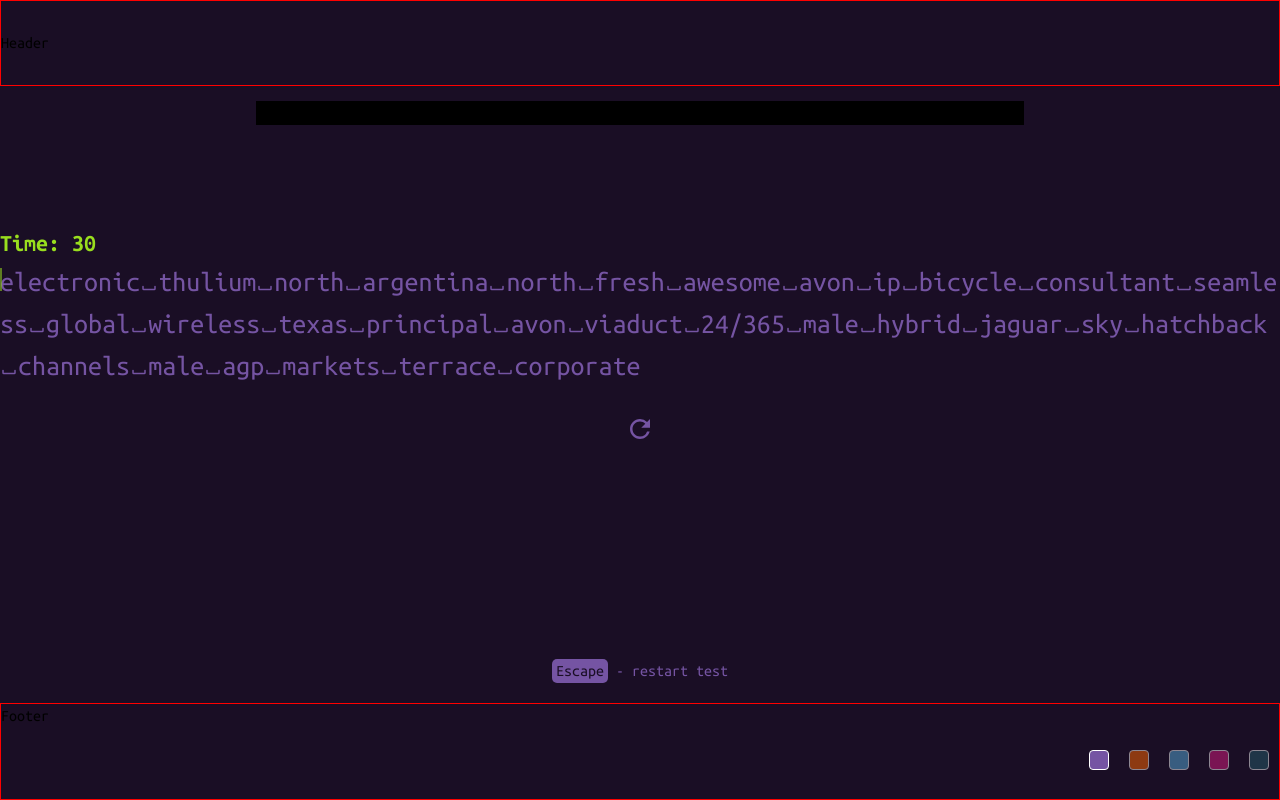
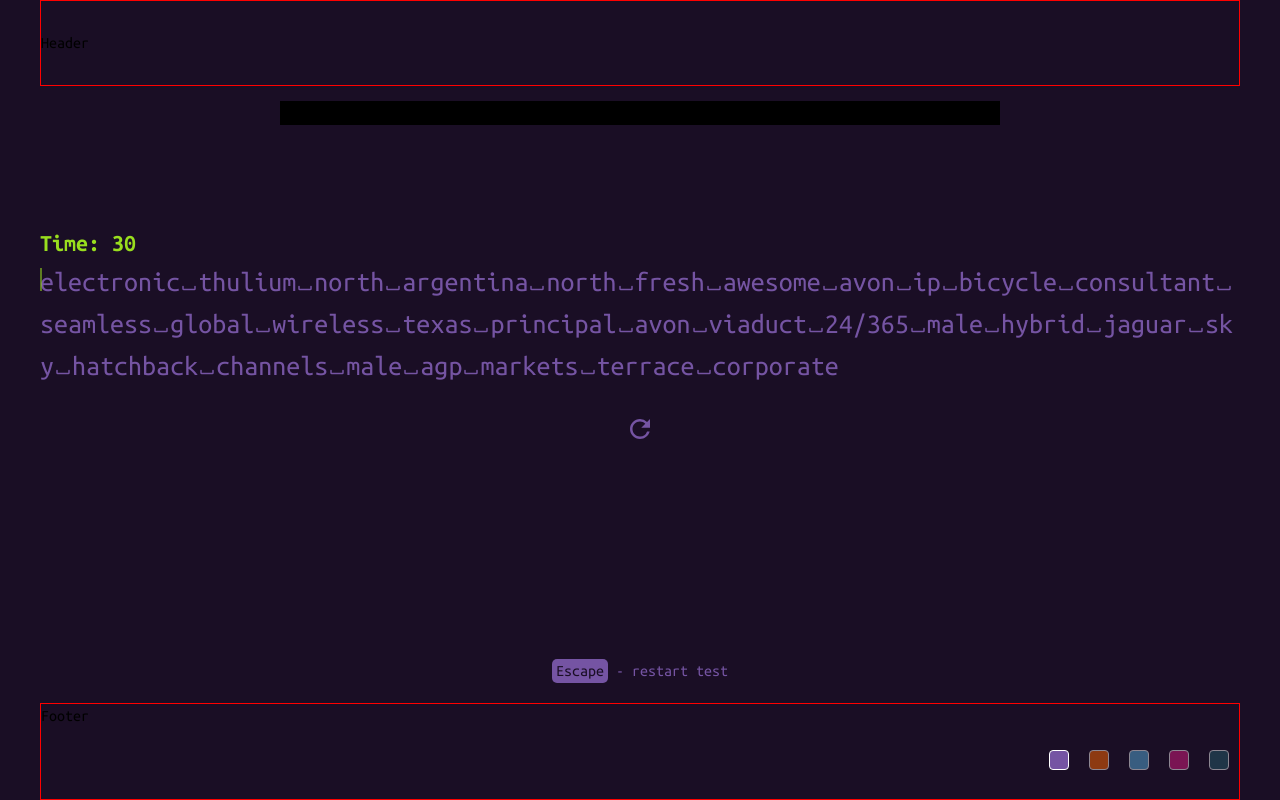
Before and after one commit to Fedor4994/typemania, a React (Create React App) app: page / in a window 1280 px wide. Built offline with nearby package versions, Linux system fonts and the light colour scheme.

Commit message:
Update container

```diff
--- a/src/components/Container/Container.module.scss
+++ b/src/components/Container/Container.module.scss
@@ -1,5 +1,5 @@
 .container {
-  width: 1280px;
+  width: 1200px;
   margin: 0 auto;
   height: 100%;
   display: flex;
```
